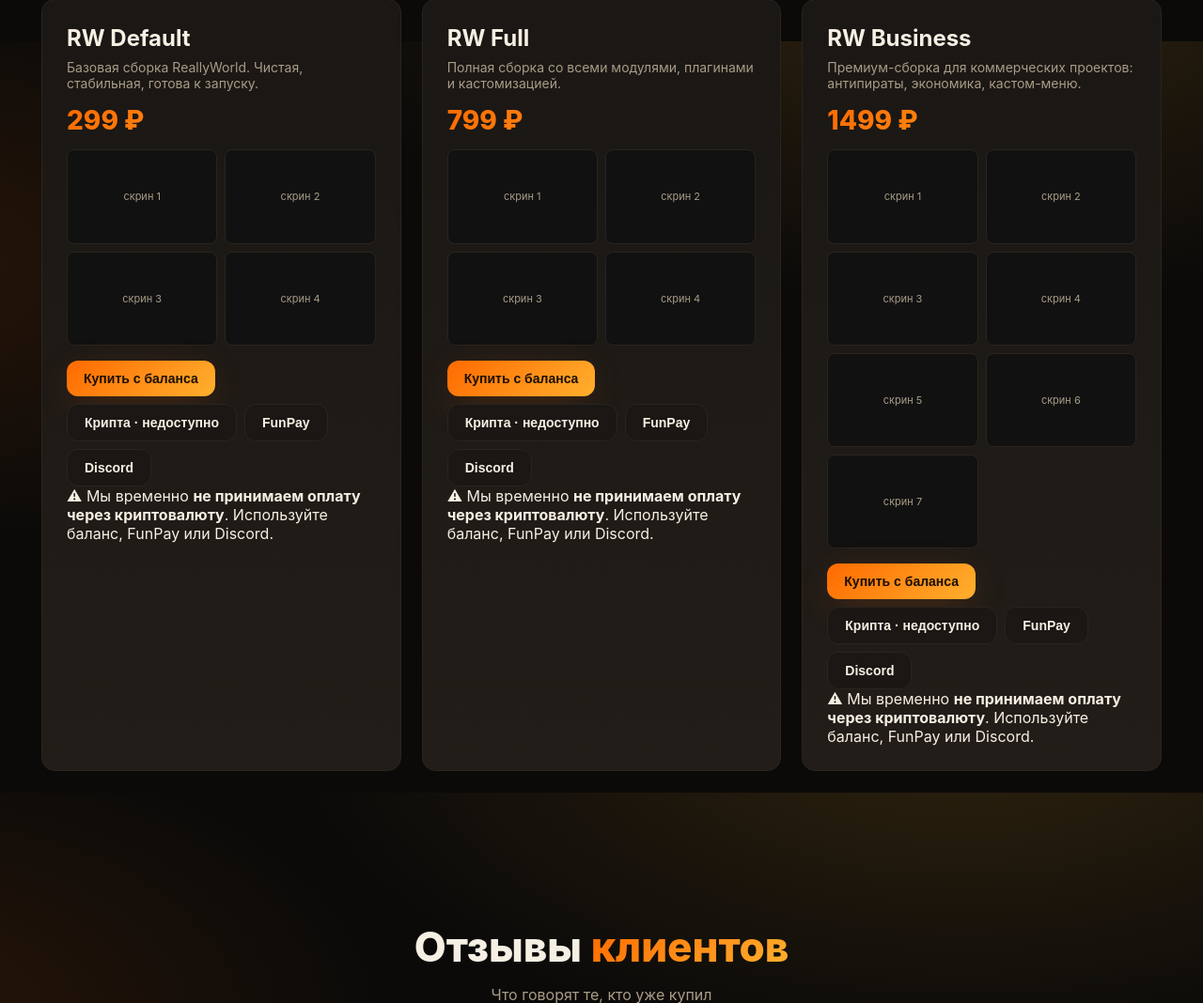
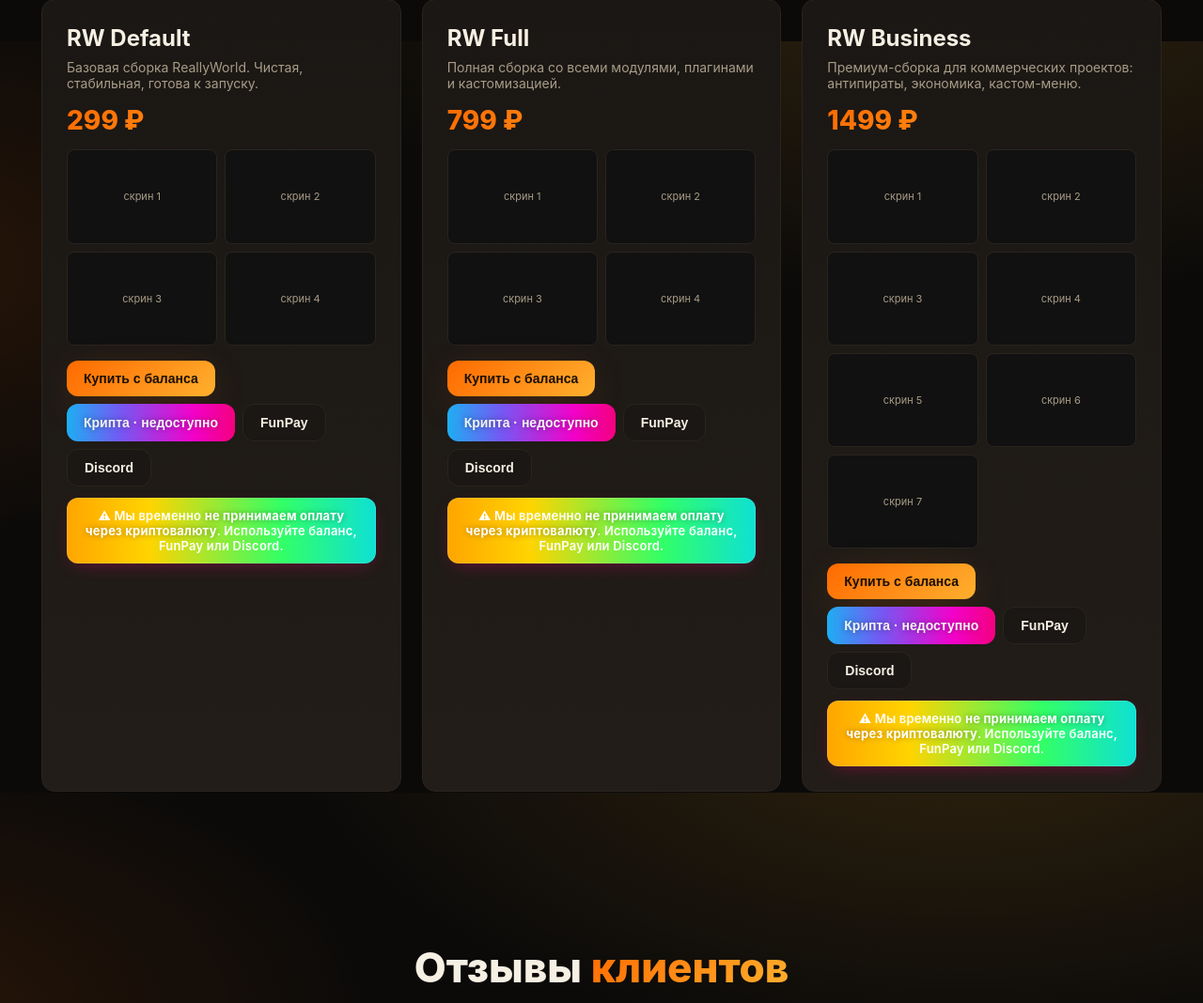
Before and after one commit to artem124632/blacktest2, a Flask app: page / in a window 1280 px wide. Shown: the part 1556-2624 px from the top of the page at 94% size. Run offline with Flask 3, Linux system fonts and the light colour scheme; data comes from the database, SQL or seed files in the repository; data that the repository does not hold is empty.

Commit message:
Update style.css

```diff
--- a/static/css/style.css
+++ b/static/css/style.css
@@ -105,13 +105,41 @@
 
 /* FAQ */
 .faq{max-width:840px;margin:0 auto}
-details{background:var(--panel);border:1px solid var(--border);border-radius:12px;margin-bottom:10px;overflow:hidden}
-details[open]{border-color:var(--accent)}
-summary{padding:18px 22px;cursor:pointer;font-weight:600;list-style:none;display:flex;justify-content:space-between;align-items:center}
+details{
+  background:var(--panel);border:1px solid var(--border);border-radius:12px;
+  margin-bottom:10px;overflow:hidden;
+  transition:border-color .35s ease, box-shadow .35s ease, background .35s ease;
+}
+details[open]{border-color:var(--accent);box-shadow:0 6px 24px -10px rgba(255,176,46,.25)}
+summary{padding:18px 22px;cursor:pointer;font-weight:600;list-style:none;display:flex;justify-content:space-between;align-items:center;transition:color .25s ease}
+summary:hover{color:var(--accent)}
 summary::-webkit-details-marker{display:none}
-summary::after{content:"+";font-size:24px;color:var(--accent);transition:.2s}
+summary::after{content:"+";font-size:24px;color:var(--accent);transition:transform .4s cubic-bezier(.22,1,.36,1)}
 details[open] summary::after{transform:rotate(45deg)}
-details p{padding:0 22px 18px;color:var(--muted);line-height:1.6}
+details p{padding:0 22px 18px;color:var(--muted);line-height:1.6;margin:0}
+/* smooth open/close — animated by JS via inline max-height on .faq-body */
+.faq-body{overflow:hidden;max-height:0;opacity:0;transition:max-height .45s cubic-bezier(.22,1,.36,1), opacity .35s ease, padding .35s ease}
+.faq-body.open{opacity:1}
+
+/* Crypto unavailable notice — animated RGB */
+@keyframes rgbShift{0%{background-position:0% 50%}50%{background-position:100% 50%}100%{background-position:0% 50%}}
+.crypto-notice{
+  margin-top:12px;padding:10px 14px;border-radius:12px;font-size:13px;font-weight:600;
+  color:#fff;text-align:center;letter-spacing:.2px;
+  background:linear-gradient(90deg,#ff004c,#ff8a00,#ffd400,#33ff66,#00d4ff,#7a5cff,#ff00d4,#ff004c);
+  background-size:300% 300%;animation:rgbShift 6s ease infinite;
+  box-shadow:0 6px 20px -8px rgba(255,0,128,.45);
+  border:1px solid rgba(255,255,255,.12);
+}
+.crypto-notice b{color:#fff;text-shadow:0 0 6px rgba(0,0,0,.35)}
+
+.btn.rgb-disabled{
+  position:relative;cursor:not-allowed;color:#fff;border:none;
+  background:linear-gradient(90deg,#ff004c,#ff8a00,#ffd400,#33ff66,#00d4ff,#7a5cff,#ff00d4,#ff004c);
+  background-size:300% 300%;animation:rgbShift 5s ease infinite;
+  opacity:.95;text-shadow:0 0 6px rgba(0,0,0,.4);
+}
+.btn.rgb-disabled:hover{transform:none;filter:brightness(1.05)}
 
 /* CONTACT */
 .contacts{display:grid;grid-template-columns:repeat(auto-fit,minmax(220px,1fr));gap:16px;max-width:740px;margin:0 auto}
```
